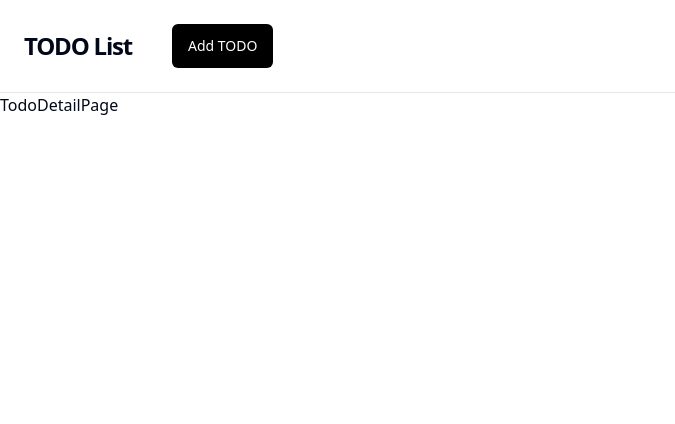
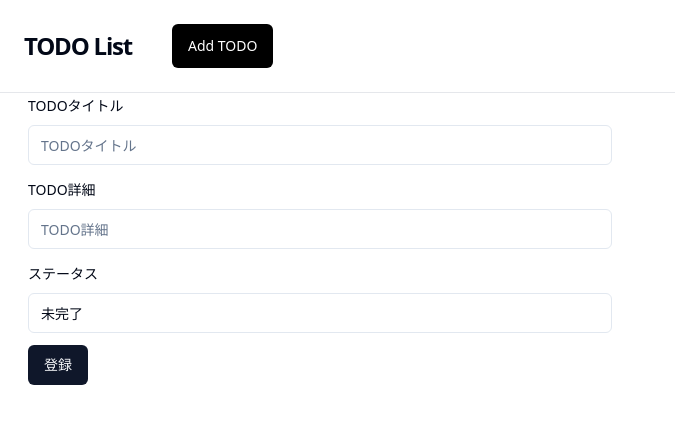
Before and after one commit to igara4/todolist, a Next.js app: page /todo/add-todo in a window 1280 px wide. Shown: the top 424 px of the page, without its empty margins (0-675 px from the left). Built offline with nearby package versions, Linux system fonts and the light colour scheme.

Commit message:
TODO登録ができる状態まで

```diff
--- a/app/api/todo/route.ts
+++ b/app/api/todo/route.ts
@@ -2,7 +2,20 @@
 import {prisma} from "../../../lib/prismaClient"
 
 
-export async function GET(req:Request){
+export const GET =async(req:Request)=>{
     const allTodos = await prisma.todo.findMany();
     return NextResponse.json(allTodos);
 }
+
+export const POST =async(req:Request)=>{
+    const {title,detail,status} = await req.json();
+
+    const post = await prisma.todo.create({
+        data:{
+            title,
+            detail,
+            status,
+        }
+    });
+    return NextResponse.json(post);
+}
--- a/app/components/layout/header/Header.tsx
+++ b/app/components/layout/header/Header.tsx
@@ -12,7 +12,7 @@
           <nav className="flex items-center space-x-6 text-sm">
             <Link
               className="bg-black py-3 px-4 text-white rounded-md font-medium"
-              href="/add-todo"
+              href="/todo/add-todo"
             >
               Add TODO
             </Link>
--- a/app/todo/[todoId]/page.tsx
+++ b/app/todo/[todoId]/page.tsx
@@ -1,4 +1,5 @@
 import { TodoData } from '@/app/types/types';
+import Link from 'next/link';
 import React from 'react'
 
 async function getDetailTodoData(id:number){
@@ -6,16 +7,26 @@
     cache:"no-store",
 });
 
-  const  todoAllData:TodoData[] = await response.json();
+  const  todoDetailData:TodoData = await response.json();
 
-  return todoAllData;
+  return todoDetailData;
 }
 
 
-const TodoDetailPage = () => {
-  return (
-    <div>TodoDetailPage</div>
-  )
+const TodoDetailPage = async({params}:{params:{todoId:number}}) => {
+    const todoDetailData=await getDetailTodoData(params.todoId);
+    const {title,detail,status}=todoDetailData;
+    return (
+        <div className='mx-auto max-w-4xl'>
+            <div className='mb-8'>
+                <h1 className='text-2xl font-bold'>{title}</h1>
+            </div>
+            <div className='mb-8'>
+                <p className='text-gray-900'>{detail}</p>
+            </div>
+            <Link href={"/"} className='bg-blue-500 text-white font-bold py-2 px-4 rounded-md'>戻る</Link>
+        </div>
+    )
 }
 
 export default TodoDetailPage
--- /dev/null
+++ b/app/todo/add-todo/page.tsx
@@ -0,0 +1,105 @@
+"use client";
+
+import { Button } from '@/components/ui/button'
+import { Form, FormControl,FormField, FormItem, FormLabel, FormMessage } from '@/components/ui/form'
+import { Input } from '@/components/ui/input'
+import React from 'react'
+import { useForm } from 'react-hook-form';
+import {zodResolver} from "@hookform/resolvers/zod";
+import { z } from 'zod';
+import { useRouter } from 'next/navigation';
+
+const formSchema = z.object({
+    title: z
+        .string()
+        .min(2,{message:"TODOタイトルは2文字以上で入力してください"}),
+    detail: z
+        .string()
+        .max(100,{message:"TODO詳細は100文字以内で入力してください"}),
+    status: z
+        .string()
+        .min(2,{message:"ステータスは2文字以上で入力してください"}),
+})
+
+
+const AddTodoPage = () => {
+    const router =useRouter();
+    const form =useForm({
+        resolver:zodResolver(formSchema),
+        defaultValues:{
+            title:"",
+            detail:"",
+            status:"未完了"
+        }
+    })
+
+async function onSubmit(value:z.infer<typeof formSchema>){
+    const {title,detail,status}=value;
+    try{
+      await fetch("http://localhost:3000/api/todo",{
+        method:"POST",
+        headers:{
+          "Content-type":"application/json",
+        },
+        body:JSON.stringify({title,detail,status})
+      });
+
+      router.push("/");
+      router.refresh();
+
+    }catch(err){
+      console.log(err)
+    }
+}
+
+
+
+    return (
+        <Form {...form}>
+        <form onSubmit={form.handleSubmit(onSubmit)} className="space-y-3 w-1/2 px-7">
+          <FormField
+            control={form.control}
+            name="title"
+            render={({ field }) => (
+              <FormItem>
+                <FormLabel>TODOタイトル</FormLabel>
+                <FormControl>
+                  <Input placeholder="TODOタイトル" {...field} />
+                </FormControl>
+                <FormMessage />
+              </FormItem>
+            )}
+          />
+                    <FormField
+            control={form.control}
+            name="detail"
+            render={({ field }) => (
+              <FormItem>
+                <FormLabel>TODO詳細</FormLabel>
+                <FormControl>
+                  <Input placeholder="TODO詳細" {...field} />
+                </FormControl>
+                <FormMessage />
+              </FormItem>
+            )}
+          />
+          <FormField
+            control={form.control}
+            name="status"
+            render={({ field }) => (
+              <FormItem>
+                <FormLabel>ステータス</FormLabel>
+                <FormControl>
+                  <Input placeholder="ステータス" {...field} />
+                </FormControl>
+                <FormMessage />
+              </FormItem>
+            )}
+          />
+          <Button type="submit">登録</Button>
+        </form>
+      </Form>
+    )
+}
+
+export default AddTodoPage
--- /dev/null
+++ b/components/ui/form.tsx
@@ -0,0 +1,178 @@
+"use client"
+
+import * as React from "react"
+import * as LabelPrimitive from "@radix-ui/react-label"
+import { Slot } from "@radix-ui/react-slot"
+import {
+  Controller,
+  ControllerProps,
+  FieldPath,
+  FieldValues,
+  FormProvider,
+  useFormContext,
+} from "react-hook-form"
+
+import { cn } from "@/lib/utils"
+import { Label } from "@/components/ui/label"
+
+const Form = FormProvider
+
+type FormFieldContextValue<
+  TFieldValues extends FieldValues = FieldValues,
+  TName extends FieldPath<TFieldValues> = FieldPath<TFieldValues>
+> = {
+  name: TName
+}
+
+const FormFieldContext = React.createContext<FormFieldContextValue>(
+  {} as FormFieldContextValue
+)
+
+const FormField = <
+  TFieldValues extends FieldValues = FieldValues,
+  TName extends FieldPath<TFieldValues> = FieldPath<TFieldValues>
+>({
+  ...props
+}: ControllerProps<TFieldValues, TName>) => {
+  return (
+    <FormFieldContext.Provider value={{ name: props.name }}>
+      <Controller {...props} />
+    </FormFieldContext.Provider>
+  )
+}
+
+const useFormField = () => {
+  const fieldContext = React.useContext(FormFieldContext)
+  const itemContext = React.useContext(FormItemContext)
+  const { getFieldState, formState } = useFormContext()
+
+  const fieldState = getFieldState(fieldContext.name, formState)
+
+  if (!fieldContext) {
+    throw new Error("useFormField should be used within <FormField>")
+  }
+
+  const { id } = itemContext
+
+  return {
+    id,
+    name: fieldContext.name,
+    formItemId: `${id}-form-item`,
+    formDescriptionId: `${id}-form-item-description`,
+    formMessageId: `${id}-form-item-message`,
+    ...fieldState,
+  }
+}
+
+type FormItemContextValue = {
+  id: string
+}
+
+const FormItemContext = React.createContext<FormItemContextValue>(
+  {} as FormItemContextValue
+)
+
+const FormItem = React.forwardRef<
+  HTMLDivElement,
+  React.HTMLAttributes<HTMLDivElement>
+>(({ className, ...props }, ref) => {
+  const id = React.useId()
+
+  return (
+    <FormItemContext.Provider value={{ id }}>
+      <div ref={ref} className={cn("space-y-2", className)} {...props} />
+    </FormItemContext.Provider>
+  )
+})
+FormItem.displayName = "FormItem"
+
+const FormLabel = React.forwardRef<
+  React.ElementRef<typeof LabelPrimitive.Root>,
+  React.ComponentPropsWithoutRef<typeof LabelPrimitive.Root>
+>(({ className, ...props }, ref) => {
+  const { error, formItemId } = useFormField()
+
+  return (
+    <Label
+      ref={ref}
+      className={cn(error && "text-destructive", className)}
+      htmlFor={formItemId}
+      {...props}
+    />
+  )
+})
+FormLabel.displayName = "FormLabel"
+
+const FormControl = React.forwardRef<
+  React.ElementRef<typeof Slot>,
+  React.ComponentPropsWithoutRef<typeof Slot>
+>(({ ...props }, ref) => {
+  const { error, formItemId, formDescriptionId, formMessageId } = useFormField()
+
+  return (
+    <Slot
+      ref={ref}
+      id={formItemId}
+      aria-describedby={
+        !error
+          ? `${formDescriptionId}`
+          : `${formDescriptionId} ${formMessageId}`
+      }
+      aria-invalid={!!error}
+      {...props}
+    />
+  )
+})
+FormControl.displayName = "FormControl"
+
+const FormDescription = React.forwardRef<
+  HTMLParagraphElement,
+  React.HTMLAttributes<HTMLParagraphElement>
+>(({ className, ...props }, ref) => {
+  const { formDescriptionId } = useFormField()
+
+  return (
+    <p
+      ref={ref}
+      id={formDescriptionId}
+      className={cn("text-sm text-muted-foreground", className)}
+      {...props}
+    />
+  )
+})
+FormDescription.displayName = "FormDescription"
+
+const FormMessage = React.forwardRef<
+  HTMLParagraphElement,
+  React.HTMLAttributes<HTMLParagraphElement>
+>(({ className, children, ...props }, ref) => {
+  const { error, formMessageId } = useFormField()
+  const body = error ? String(error?.message) : children
+
+  if (!body) {
+    return null
+  }
+
+  return (
+    <p
+      ref={ref}
+      id={formMessageId}
+      className={cn("text-sm font-medium text-destructive", className)}
+      {...props}
+    >
+      {body}
+    </p>
+  )
+})
+FormMessage.displayName = "FormMessage"
+
+export {
+  useFormField,
+  Form,
+  FormItem,
+  FormLabel,
+  FormControl,
+  FormDescription,
+  FormMessage,
+  FormField,
+}
--- /dev/null
+++ b/components/ui/input.tsx
@@ -0,0 +1,25 @@
+import * as React from "react"
+
+import { cn } from "@/lib/utils"
+
+export interface InputProps
+  extends React.InputHTMLAttributes<HTMLInputElement> {}
+
+const Input = React.forwardRef<HTMLInputElement, InputProps>(
+  ({ className, type, ...props }, ref) => {
+    return (
+      <input
+        type={type}
+        className={cn(
+          "flex h-10 w-full rounded-md border border-input bg-background px-3 py-2 text-sm ring-offset-background file:border-0 file:bg-transparent file:text-sm file:font-medium placeholder:text-muted-foreground focus-visible:outline-none focus-visible:ring-2 focus-visible:ring-ring focus-visible:ring-offset-2 disabled:cursor-not-allowed disabled:opacity-50",
+          className
+        )}
+        ref={ref}
+        {...props}
+      />
+    )
+  }
+)
+Input.displayName = "Input"
+
+export { Input }
--- /dev/null
+++ b/components/ui/label.tsx
@@ -0,0 +1,26 @@
+"use client"
+
+import * as React from "react"
+import * as LabelPrimitive from "@radix-ui/react-label"
+import { cva, type VariantProps } from "class-variance-authority"
+
+import { cn } from "@/lib/utils"
+
+const labelVariants = cva(
+  "text-sm font-medium leading-none peer-disabled:cursor-not-allowed peer-disabled:opacity-70"
+)
+
+const Label = React.forwardRef<
+  React.ElementRef<typeof LabelPrimitive.Root>,
+  React.ComponentPropsWithoutRef<typeof LabelPrimitive.Root> &
+    VariantProps<typeof labelVariants>
+>(({ className, ...props }, ref) => (
+  <LabelPrimitive.Root
+    ref={ref}
+    className={cn(labelVariants(), className)}
+    {...props}
+  />
+))
+Label.displayName = LabelPrimitive.Root.displayName
+
+export { Label }
--- a/package.json
+++ b/package.json
@@ -9,7 +9,9 @@
     "lint": "next lint"
   },
   "dependencies": {
+    "@hookform/resolvers": "^3.10.0",
     "@prisma/client": "^6.3.0",
+    "@radix-ui/react-label": "^2.1.1",
     "@radix-ui/react-slot": "^1.1.1",
     "class-variance-authority": "^0.7.1",
     "clsx": "^2.1.1",
@@ -17,8 +19,10 @@
     "next": "14.2.23",
     "react": "^18",
     "react-dom": "^18",
+    "react-hook-form": "^7.54.2",
     "tailwind-merge": "^3.0.1",
-    "tailwindcss-animate": "^1.0.7"
+    "tailwindcss-animate": "^1.0.7",
+    "zod": "^3.24.1"
   },
   "devDependencies": {
     "@types/node": "^20",
```
Also changed, not shown: 2 other files (tests, documents, lock files or other folders).
